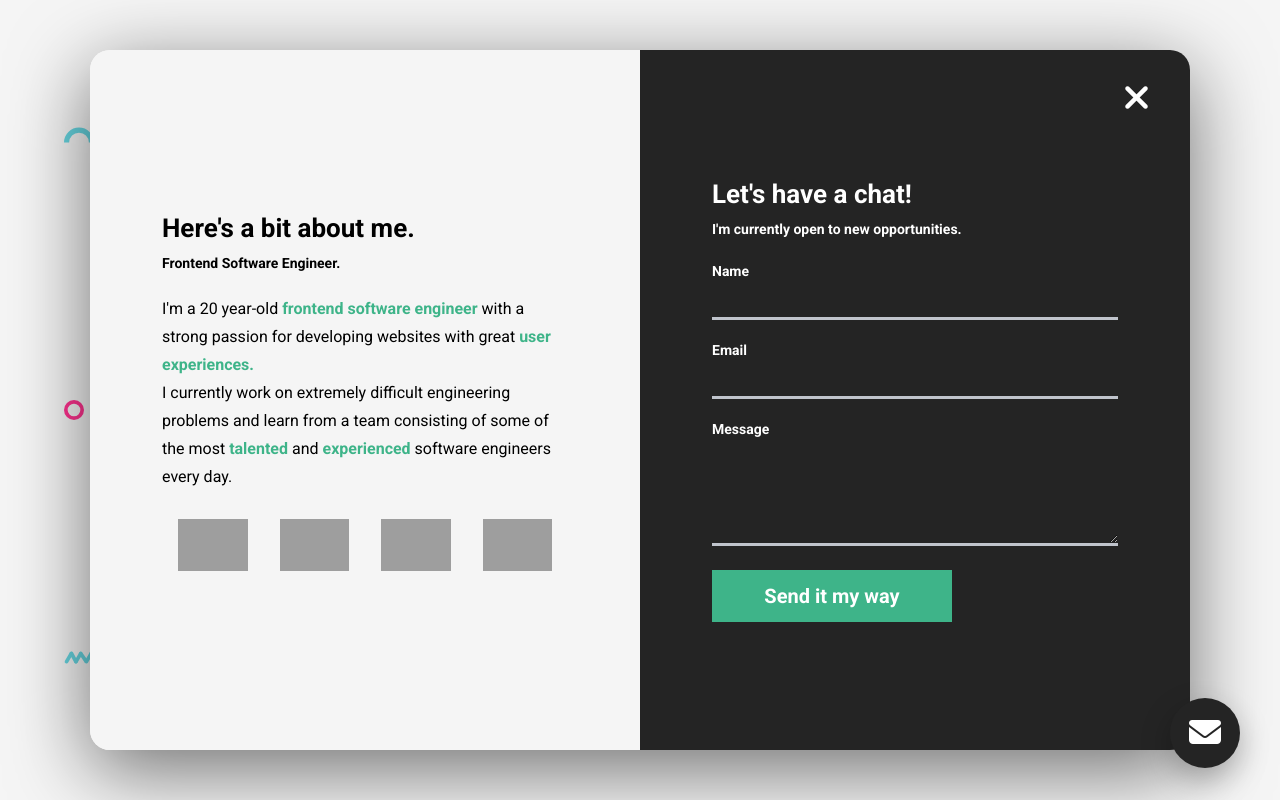
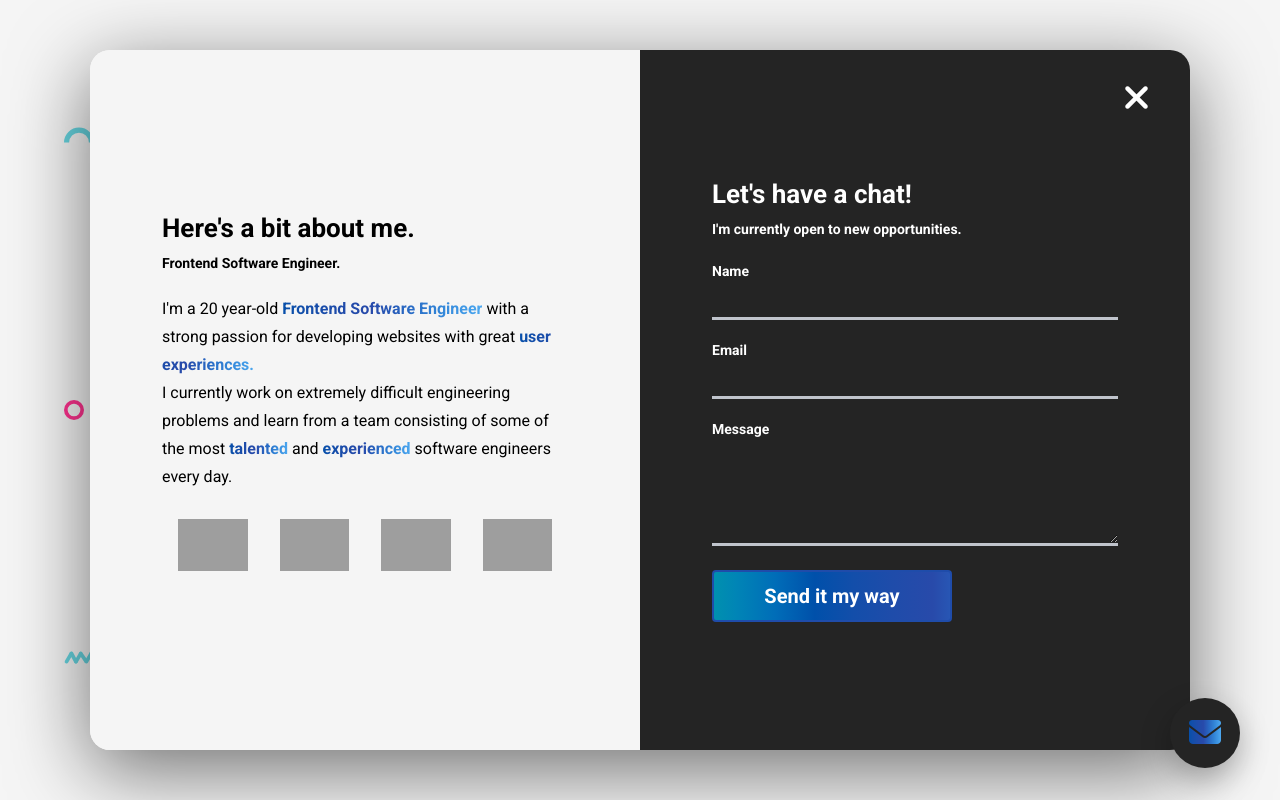
Before and after one commit to RyanCacicedo/Advanced-E-Portfolio, a plain HTML site: page index.html in a window 1280 px wide. Both pictures are taken after a click on the item "About". Shown: the top 800 px of the page. Drawn offline with nearby package versions, Linux system fonts and the light colour scheme; grey boxes are pictures that could not be loaded.

Commit message:
added gradient animation

```diff
--- a/index.html
+++ b/index.html
@@ -69,30 +69,30 @@
       <header class="header">
         <div class="header__content">
             <h1 class="title">Hey</h1>
-            <h1 class="title mint">I'm Ryan.</h1>
+            <h1 class="title gradient">I'm Ryan.</h1>
             <p class="header__para">   I'm a
-                <b class="mint">Front End Software Engineer</b>
+                <b class="gradient">Front End Software Engineer</b>
                 with a strong passion for building high end web applications that
                 embody a modern style and a seamless user experience.
             <br>
-            Here's a bit more <b class="mint click" onclick="toggleModal()">about me.</b>
+            Here's a bit more <b class="gradient click" onclick="toggleModal()">about me.</b>
             </p>
             <div class="social__list">
                 <a href="https://www.linkedin.com/in/ryancacicedo/" target="_blank" class="social__link click">
-                    <i class="fab fa-linkedin-in"></i>
+                    <i class="fab fa-linkedin-in gradient"></i>
                 </a>
                 <a href="https://github.com/RyanCacicedo" target="_blank" class="social__link click">
-                    <i class="fab fa-github"></i>
+                    <i class="fab fa-github gradient"></i>
                 </a>
                 <a href="./assets/David Bragg Resume.pdf" target="_blank" class="social__link click">
-                    <i class="fas fa-file"></i>
+                    <i class="fas fa-file gradient"></i>
                 </a>
             </div>
         </div>
       </header>
       <a href="#">
           <button class="mail__btn click" onclick="toggleModal()">
-            <i class="fas fa-envelope"></i>
+            <i class="fas fa-envelope gradient"></i>
         </button>
     </a>
       <a href="#projects" class="scroll">
@@ -103,9 +103,9 @@
             <h3 class="modal__title modal__title--about">Here's a bit about me.</h3>
             <h4 class="modal__sub-title modal__sub-title--about">Frontend Software Engineer.</h4>
             <p class="modal__para">
-                I'm a 20 year-old <b class="mint">frontend software engineer</b> with a strong passion for developing websites with great <b class="mint">user experiences.</b>
+                I'm a 20 year-old <b class="gradient">Frontend Software Engineer</b> with a strong passion for developing websites with great <b class="gradient">user experiences.</b>
                 <br>
-                I currently work on extremely difficult engineering problems and learn from a team consisting of some of the most <b class="mint">talented</b> and <b class="mint">experienced</b> software engineers every day.
+                I currently work on extremely difficult engineering problems and learn from a team consisting of some of the most <b class="gradient">talented</b> and <b class="gradient">experienced</b> software engineers every day.
             </p>
             <div class="modal__languages">
                 <figure class="modal__language">
@@ -173,7 +173,7 @@
         <div class="container">
             <div class="row">
                 <h1 class="section__title">
-                    Here are some of my <span class="mint">projects</span>
+                    Here are some of my <span class="gradient">projects</span>
                 </h1>
                 <ul class="project__list">
                     <li class="project">
--- a/style.css
+++ b/style.css
@@ -67,7 +67,8 @@ input:hover, textarea:hover {
 }
 
 input:focus, textarea:focus {
-    border-color: #3EB489;
+    border-color: #1f4caa;
+    ;
 }
 
 
@@ -102,8 +103,38 @@ input:focus, textarea:focus {
     line-height: 1;
 }
 
-.mint {
-    color: #3EB489 !important;
+@keyframes background-pan {
+    from {
+      background-position: 0% center;
+    }
+
+    to {
+      background-position: -200% center;
+    }
+  }
+
+.gradient {
+    animation: background-pan 3s linear infinite;
+    background-size: 200%;
+    background-image: linear-gradient(
+      to right,
+      #1cab9a,
+      #0099a9,
+      #0085b6,
+      #006db8,
+      #0050aa,
+      #134eaa,
+      #1f4caa,
+      #284aaa,
+      #2866c1,
+      #3183d6,
+      #459fea,
+      #5fbbfb,
+      #1cab9a
+    );
+    -webkit-background-clip: text;
+    -webkit-text-fill-color: transparent;
+    font-weight: bold;
 }
 
 .link__hover-effect {
@@ -181,6 +212,7 @@ nav,
     color: #242424;
 }
 
+
 /*
  LANDING PAGE
 */
@@ -211,7 +243,6 @@ nav,
 }
 
 .social__link {
-    background-color: #3EB489;
     color: white;
     padding: 6px;
     width: 32px;
@@ -413,13 +444,31 @@ MODAL
 }
 
 .form__submit {
-    background-color: #3EB489;
-    border: 2px solid #3EB489;
-    color: white;
+    animation: background-pan 2.75s linear infinite;
+    background-size: 200%;
+    background-image: linear-gradient(
+        to right,
+        #1cab9a,
+        #0099a9,
+        #0085b6,
+        #006db8,
+        #0050aa,
+        #134eaa,
+        #1f4caa,
+        #284aaa,
+        #2866c1,
+        #3183d6,
+        #459fea,
+        #5fbbfb,
+        #1cab9a
+    );
+    border: 2px solid #1f4caa;
+    color: #fff;
     font-weight: 700;
     width: 100%;
     max-width: 240px;
     padding: 12px 24px;
+    border-radius: 4px;
     font-size: 20px;
     transition: all 300ms ease;
 }
@@ -430,8 +479,9 @@ MODAL
 }
 
 .form__submit:active {
-    border-color: #3EB489;
-    color: #3EB489;
+    border-color: #1f4caa;
+    color: #1f4caa;
+    ;
 }
 
 .modal__overlay {
@@ -452,7 +502,7 @@ MODAL
 }
 
 .modal__overlay--success {
-    background-color: #3EB489;
+    background-color: #1f4caa;
     font-size: 50px;
     font-weight: 700;
     text-align: center;
```
